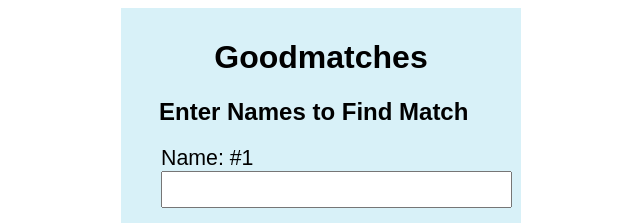
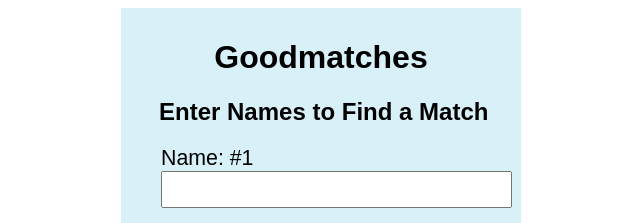
Before and after one commit to Abdur-Razaaq/Good-matches, a plain HTML site: page index.html in a window 1280 px wide. Shown: the top 223 px of the page, 319-959 px from the left. Drawn offline with Linux system fonts and the light colour scheme.

Commit message:
Final Commit
Spelling Error

```diff
--- a/index.html
+++ b/index.html
@@ -9,7 +9,7 @@
   <body>
     <div class="mail">
       <h1 id="head1">Goodmatches</h1>
-      <h2>Enter Names to Find Match</h2>
+      <h2>Enter Names to Find a Match</h2>
       <form name="form1" action="#" onsubmit="return false">
         <ul>
           <li>Name: #1</li>
```
